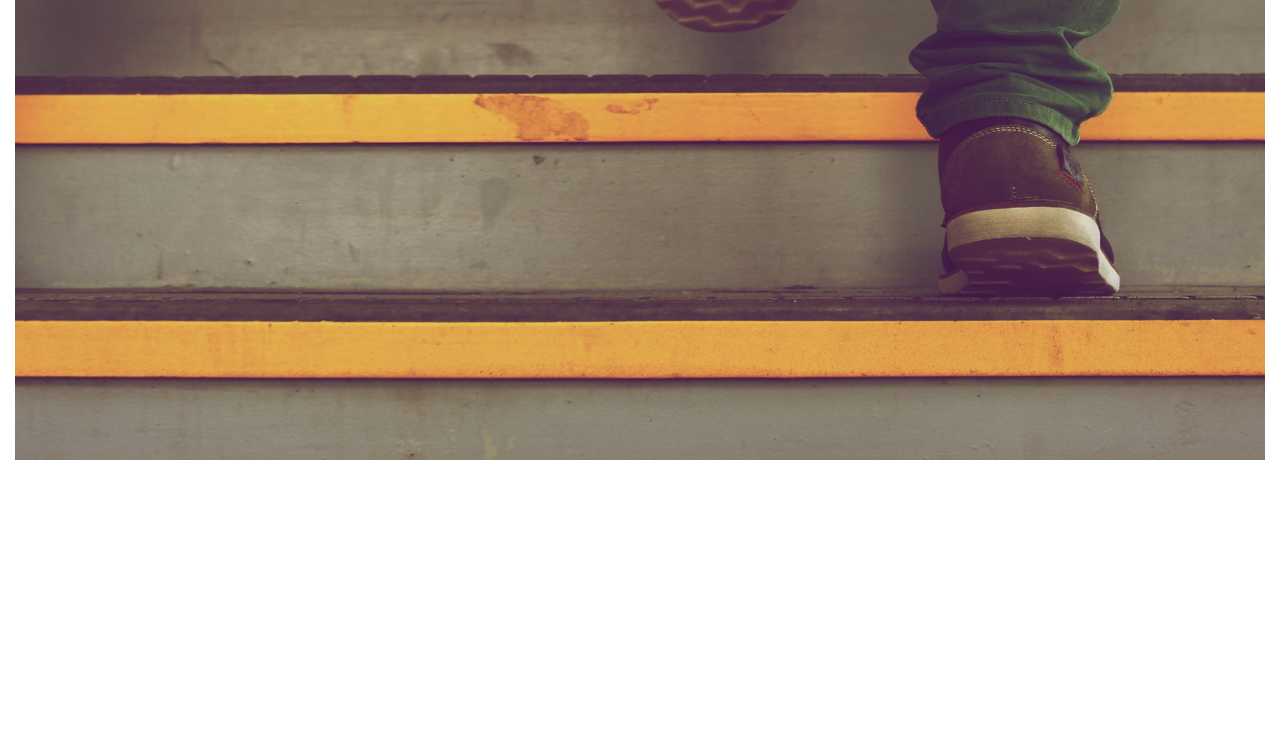
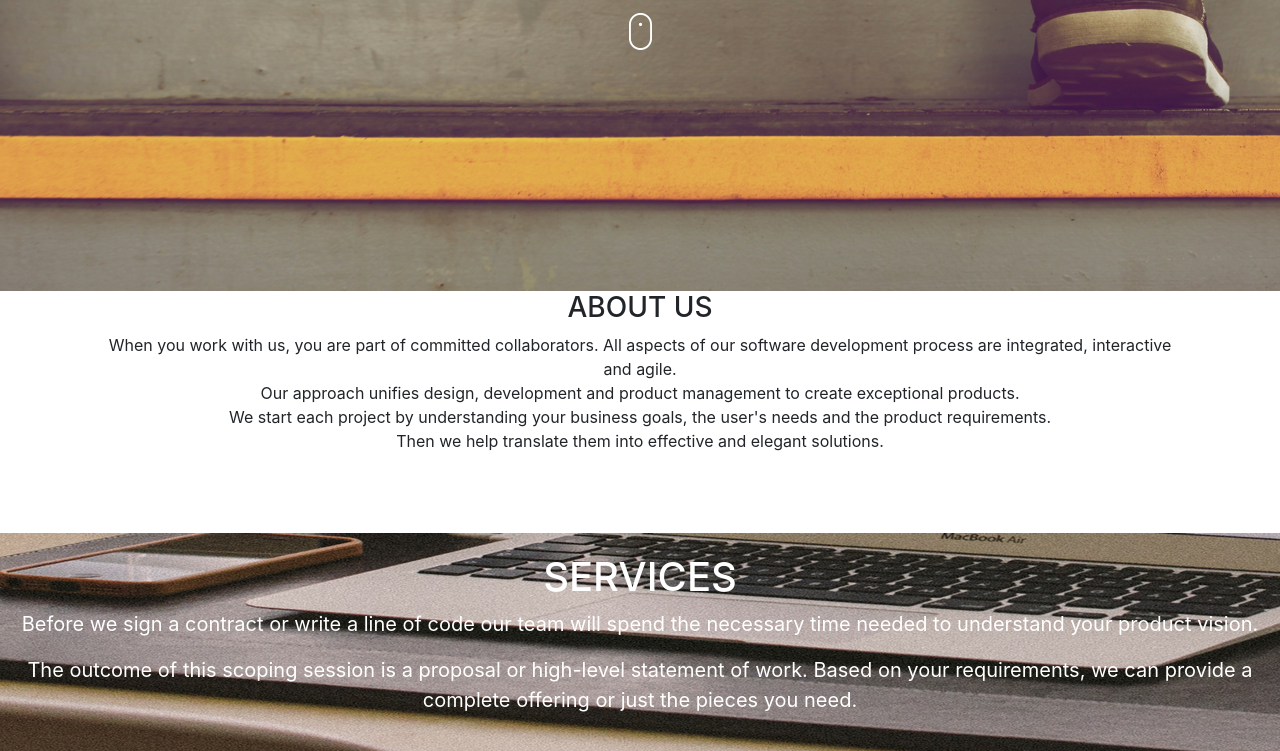
Before and after one commit to dan-jugz/delaniStudio, a plain HTML site: page index.html in a window 1280 px wide. Shown: the part 485-1236 px from the top of the page. Before the commit the page ends 945 px from the top, so only its background shows below. Drawn offline with Linux system fonts and the light colour scheme.

Commit message:
add the about and services section

```diff
--- a/css/styles.css
+++ b/css/styles.css
@@ -0,0 +1,23 @@
+body {
+    text-align: center;
+}
+#logo {
+    padding-top: 200px;
+}
+#block1 {
+    background-image: url("../img/backgrounds/h_img.jpg");
+    background-size: cover;
+    background-attachment:fixed;
+    color: #fff;
+    padding: 50px;
+    height: 97vh;
+    font-family: 'Gugi';
+    margin-bottom: 0;
+}
+#block2 {
+    font-size: 20px;
+    background-image: url('../img/backgrounds/s_image.jpg');
+    color: white;
+    margin-top: 5%;
+    padding: 20px;
+}
--- a/index.html
+++ b/index.html
@@ -6,12 +6,14 @@
     <title>Page Title</title>
     <meta name='viewport' content='width=device-width, initial-scale=1'>
     <link rel='stylesheet' type='text/css' media='screen' href='./css/bootstrap.css'>
-    <script src='main.js'></script>
+    <link rel='stylesheet' type='text/css' media='screen' href='./css/styles.css'>
+    <script src='./js/scripts.js'></script>
+    <script src='./js/jquery-3.4.1.js'></script>
 </head>
 <body>
-        <div class="container-fluid" id="sec-1">
-                <div class="row" id="del">
-                    <div class="col-md-12">
+        <div class="container-fluid" id="block1">
+                <div class="row" id="logo">
+                    <div class="col-12">
                        <img src="./img/logo/logo.png" class="img-fluid">
                     </div>
                 </div>
@@ -30,12 +32,36 @@
                         <p>AMAZING PEOPLE ARE MAKING AMAZING DESIGNS IN A FUN ENVIRONMENT</p>
                     </div>
                 </div>
-                <div class="row">
+                <div class="row" >
                     <div class="col-md-12">
-                      <a href="#about"><img src="./img/backgrounds/h_img.jpg" class="img-fluid" id="mouse"></a>
+                      <a href="#about"><img src="./img/mouse_click.png" class="img-fluid" id="mouse"></a>
                     </div>
                 </div>
             </div>
 
+
+            <div class="container">
+                <div class="row">
+                    <div class="col-md-12" id="about">
+                        <h3>ABOUT US</h3>
+                        <p>When you work with us, you are part of committed collaborators.
+                            All aspects of our software development process are integrated,
+                             interactive<br> and agile.<br>Our approach unifies design, development
+                             and product management to create exceptional products.<br>
+                            We start each project by understanding your business goals,
+                             the user's needs and the product requirements.<br>Then we help
+                              translate them into effective and elegant solutions.</p>
+                    </div>
+                </div>
+            </div>
+            <div class="container-fluid" id="block2">
+                <h1>SERVICES</h1>
+                <p>Before we sign a contract or write a line of code our team will spend the necessary
+                time needed to understand your product vision.</p>
+
+               <p> The outcome of this scoping session is a proposal or high-level statement of work.
+                Based on your requirements, we can provide a complete offering or just the pieces
+                you need.</p>
+            </div>
 </body>
 </html>
```
